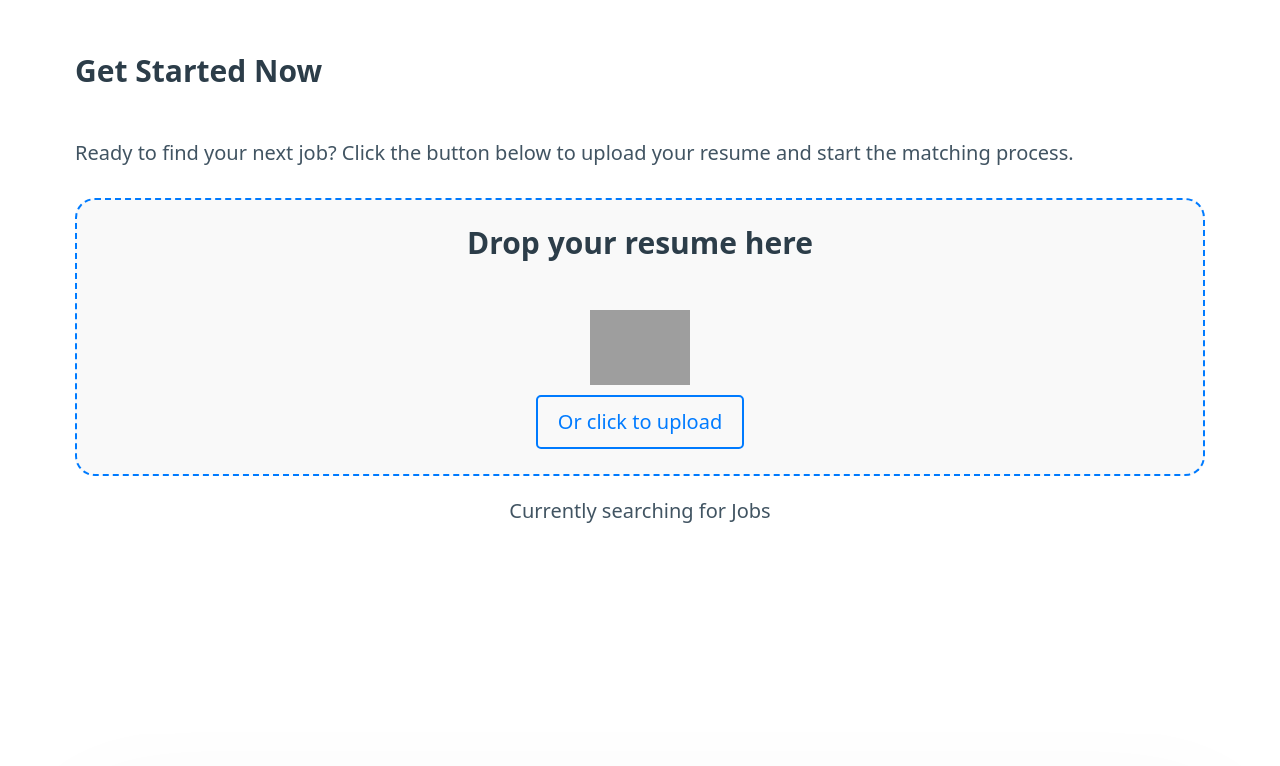
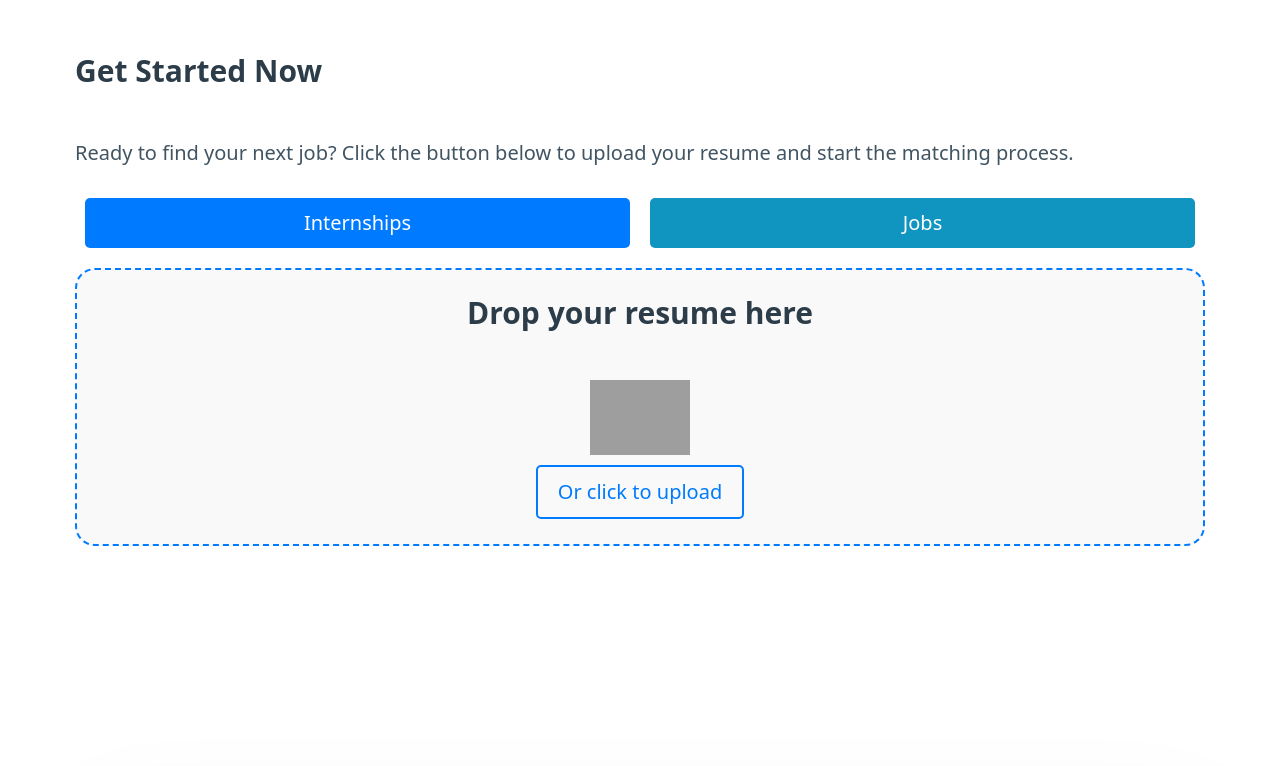
Before and after one commit to SohamW1/JobHat, a Flask app: page / in a window 1280 px wide. Shown: the part 1045-1811 px from the top of the page. Run offline with Flask 3, Linux system fonts and the light colour scheme; grey boxes are pictures that could not be loaded.

Commit message:
Better jobs/internships toggle Loading icon not working

```diff
--- a/app.py
+++ b/app.py
@@ -1,10 +1,11 @@
-from flask import Flask, request, redirect, url_for, render_template
+from flask import Flask, request, redirect, url_for, render_template, jsonify, session
 import os
 from werkzeug.utils import secure_filename
 from backend import get_scores
 import json
 
-app = Flask("Job Hat")
+app = Flask("JobHat")
+app.config['url'] = "https://github.com/SimplifyJobs/Summer2024-Internships"  # Default URL
 
 @app.route('/')
 def home():
@@ -23,16 +24,8 @@ def upload_file():
         filename = os.path.join(filename)
         file.save(filename)
 
-        # Get the value of the toggle checkbox
-        toggle = request.form.get('toggle')
-        # print(toggle)
-        # print(type(toggle))
-        if toggle == "on":
-            url = "https://github.com/SimplifyJobs/Summer2024-Internships"
-        else:
-            url = "https://github.com/SimplifyJobs/New-Grad-Positions"
         # Process the uploaded file to get job matches
-        job_matches = get_scores(url, filename)
+        job_matches = get_scores(app.config['url'], filename)
 
         # Delete resume as we believe in Data Privacy
         os.remove(filename)
@@ -44,9 +37,14 @@ def upload_file():
 def job_matches():
     # If passing job matches directly, adjust to receive them as a parameter or from session
     jobs = request.args.get('job_matches').replace("'", '"').replace('&amp;', '&')
-    print(jobs)
     job_matches_dict = json.loads(jobs) if jobs else {}
     return render_template('job_matches.html', jobs=job_matches_dict)
 
+@app.route('/change-url', methods=['POST'])
+def change_url():
+    data = request.json
+    app.config['url'] = data.get('url')  # Update the URL in application configuration
+    return jsonify({'message': 'URL changed successfully'})
+
 if __name__ == '__main__':
     app.run(host='0.0.0.0', port=8000, debug=True)
--- a/backend.py
+++ b/backend.py
@@ -137,7 +137,7 @@ def extract_skills_from_pdf(pdf_path):
     pdfFileObj = open(pdf_path, 'rb')
     pdfReader = PyPDF2.PdfReader(pdfFileObj)
     text = ""
-    for pageObj in pdfReader:
+    for pageObj in pdfReader.pages:
         text += (pageObj.extract_text()).replace("\n", " ")
 
     # Find the requirements section based on the presence of certain keywords
--- a/templates/index.html
+++ b/templates/index.html
@@ -94,6 +94,55 @@
             background-color: #e9e9e9;
             /* Slightly darker on hover for feedback */
         }
+
+        .segmented-button {
+            display: flex;
+            justify-content: center;
+            margin-bottom: 20px;
+        }
+
+        .segmented-button button {
+            padding: 10px 20px;
+            border-radius: 5px;
+            cursor: pointer;
+            margin: 0 10px;
+            border: none;
+        }
+
+        .segmented-button button.active {
+            background-color: #007bff;
+            color: white;
+        }
+
+        .overlay {
+            position: fixed;
+            width: 100%;
+            height: 100%;
+            top: 0;
+            left: 0;
+            background-color: rgba(0, 0, 0, 0.5); /* Semi-transparent background */
+            display: none; /* Hide by default */
+            z-index: 9999; /* Ensure it's on top */
+        }
+
+        .loader {
+            border: 16px solid #f3f3f3; /* Light grey */
+            border-top: 16px solid #3498db; /* Blue */
+            border-radius: 50%;
+            width: 120px;
+            height: 120px;
+            animation: spin 2s linear infinite; /* Rotate animation */
+            position: absolute;
+            top: 50%;
+            left: 50%;
+            margin-top: -60px; /* Half of the loader's height */
+            margin-left: -60px; /* Half of the loader's width */
+        }
+
+        @keyframes spin {
+            0% { transform: rotate(0deg); }
+            100% { transform: rotate(360deg); }
+        }
     </style>
 </head>
 
@@ -130,21 +179,22 @@
                 <h3>Get Started Now</h3>
                 <p>Ready to find your next job? Click the button below to upload your resume and start the matching
                     process.</p>
+                <div class="segmented-button">
+                    <button id="internshipsButton" class="active" onclick="toggleContent('internships')">Internships</button>
+                    <button id="jobsButton" onclick="toggleContent('jobs')">Jobs</button>
+                </div>
+                <!-- <div id="loadingOverlay" class="overlay">
+                    <div class="loader"></div>
+                </div> -->
                 <div id="resumeDropArea" class="drop-area">
                     <h3>Drop your resume here</h3>
                     <img id="hatImage" class="hat" src="https://harrypottershop.com/cdn/shop/products/1219098_800x.png?v=1646911986"
                         alt="Drop your resume into the hat" style="width: 100px; height: auto;">
-                    <form id="resumeForm" class="grid" action="http://34.70.186.125:5000/upload" method="POST"
-                        enctype="multipart/form-data">
+                    <form id="resumeForm" class="grid" action="http://127.0.0.1:8000/upload" method="POST" enctype="multipart/form-data" style="position: relative;">
                         <input type="file" id="resumeUpload" name="resume" hidden accept=".pdf" onchange="uploadResume()">
                         <label for="resumeUpload" class="upload-button">Or click to upload</label>
-                        <label class="switch" style="position: absolute; top: 0; right: 0;">
-                            <input type="checkbox" id="jobTypeSwitch" name="toggle" onclick="toggleJobType()">
-                            <span class="slider round"></span>
-                        </label>
                     </form>
                 </div>
-                <p style="text-align:center" id="jobTypeText">Currently searching for Jobs</p>
             </section>
         </div>
     </main>
@@ -174,24 +224,103 @@
             // Add the CSS class to trigger the animation
             hatImage.classList.add("upload-animation");
 
-            // After a delay, remove the CSS class to reset the animation
-            setTimeout(function() {
-                hatImage.classList.remove("upload-animation");
+            // Check URL
+            var internshipsButton = document.getElementById("internshipsButton");
+            var url = "https://github.com/SimplifyJobs/New-Grad-Positions"; // Default URL
+            if (internshipsButton.classList.contains("active")) {
+                url = "https://github.com/SimplifyJobs/Summer2024-Internships";
+            }
 
-                document.getElementById('resumeForm').submit();
-            }, 500); // Adjust the time to match the animation duration
+            // Call changeUrl with the determined URL
+            changeUrl(url);
         }
 
-        function toggleJobType() {
-            var jobTypeText = document.getElementById("jobTypeText");
-            var jobTypeSwitch = document.getElementById("jobTypeSwitch");
+        function toggleContent(option) {
+            var internshipsButton = document.getElementById("internshipsButton");
+            var jobsButton = document.getElementById("jobsButton");
 
-            if (jobTypeSwitch.checked) {
-                jobTypeText.innerText = "Currently searching for Internships";
+            if (option === 'internships') {
+                internshipsButton.classList.add("active");
+                jobsButton.classList.remove("active");
             } else {
-                jobTypeText.innerText = "Currently searching for Jobs";
+                internshipsButton.classList.remove("active");
+                jobsButton.classList.add("active");
             }
         }
+
+        function changeUrl(url) {
+            fetch('/change-url', {
+                method: 'POST',
+                headers: {
+                    'Content-Type': 'application/json'
+                },
+                body: JSON.stringify({url: url})
+            })
+            .then(response => {
+                if (!response.ok) {
+                    throw new Error('Network response was not ok');
+                }
+                return response.json();
+            })
+            .then(data => {
+                console.log('URL changed successfully:', data);
+                // After the URL has been successfully changed, submit the form
+                document.getElementById('resumeForm').submit();
+            })
+            .catch(error => {
+                console.error('There was a problem changing the URL:', error);
+            });
+        }
+
+
+//         // Function to show the loading overlay
+//         function showLoading() {
+//             document.getElementById("loadingOverlay").style.display = "block";
+//         }
+
+//         // Function to hide the loading overlay
+//         function hideLoading() {
+//             document.getElementById("loadingOverlay").style.display = "none";
+//         }
+
+//         document.addEventListener('DOMContentLoaded', function() {
+//             document.getElementById('resumeForm').addEventListener('submit', function(e) {
+//                 // Prevent the default form submission
+//                 e.preventDefault();
+
+//                 // Show the loading overlay
+//                 showLoading();
+
+//                 // Create a FormData object, passing the form as a parameter to gather the form data
+//                 var formData = new FormData(this);
+
+//                 // Use fetch to submit the form data to the server asynchronously
+//                 fetch(this.action, {
+//                     method: 'POST',
+//                     body: formData,
+//                 })
+//                 .then(response => {
+//                     if (!response.ok) {
+//                         throw new Error('Network response was not ok');
+//                     }
+//                     return response.json(); // Assuming the server responds with JSON
+//                 })
+//                 .then(data => {
+//                     console.log('Success:', data);
+//                     // Hide the loading overlay
+//                     hideLoading();
+
+//                     if(data.success && data.redirectUrl) {
+//                         window.location.href = data.redirectUrl; // Redirect based on the server's response
+//                     }
+//                 })
+//                 .catch(error => {
+//                     console.error('There was a problem with your fetch operation:', error);
+//                     // Hide the loading overlay
+//                     hideLoading();
+//                 });
+//             });
+//         });
     </script>
 </body>
 
```
